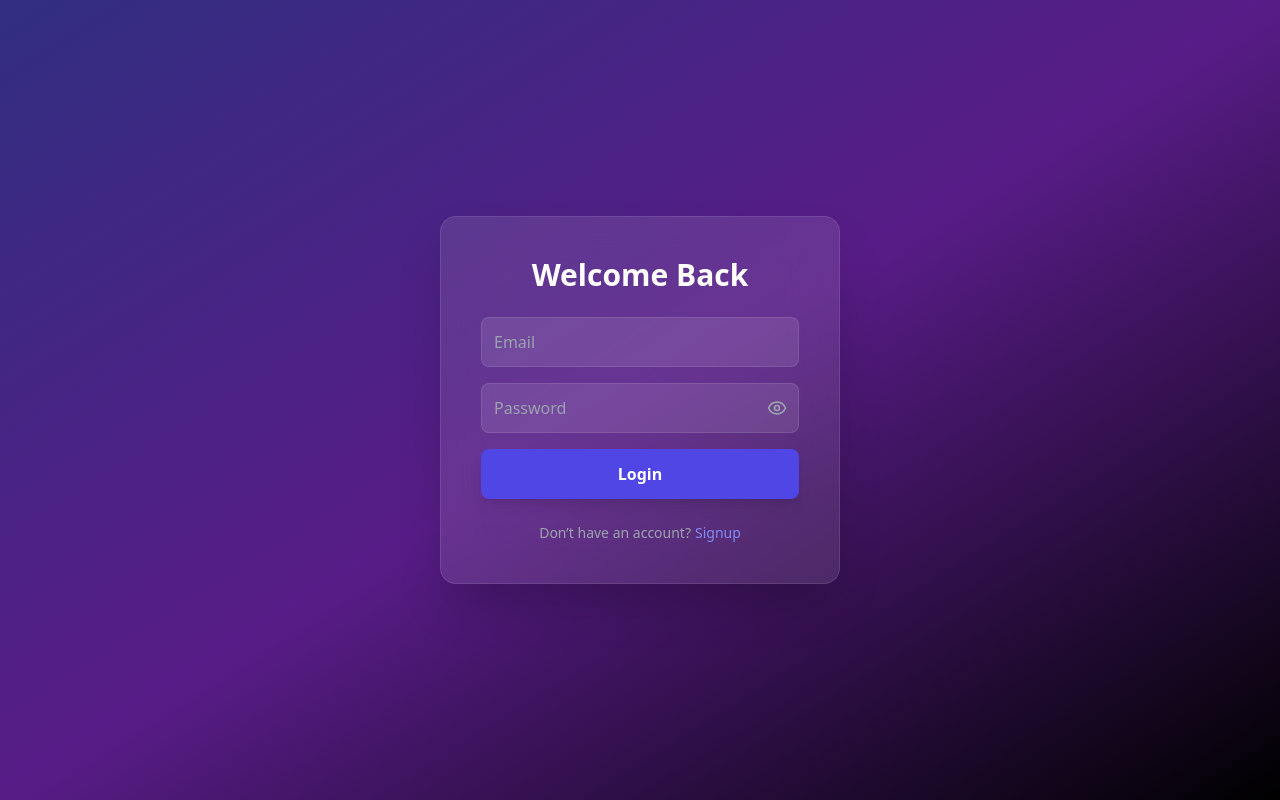
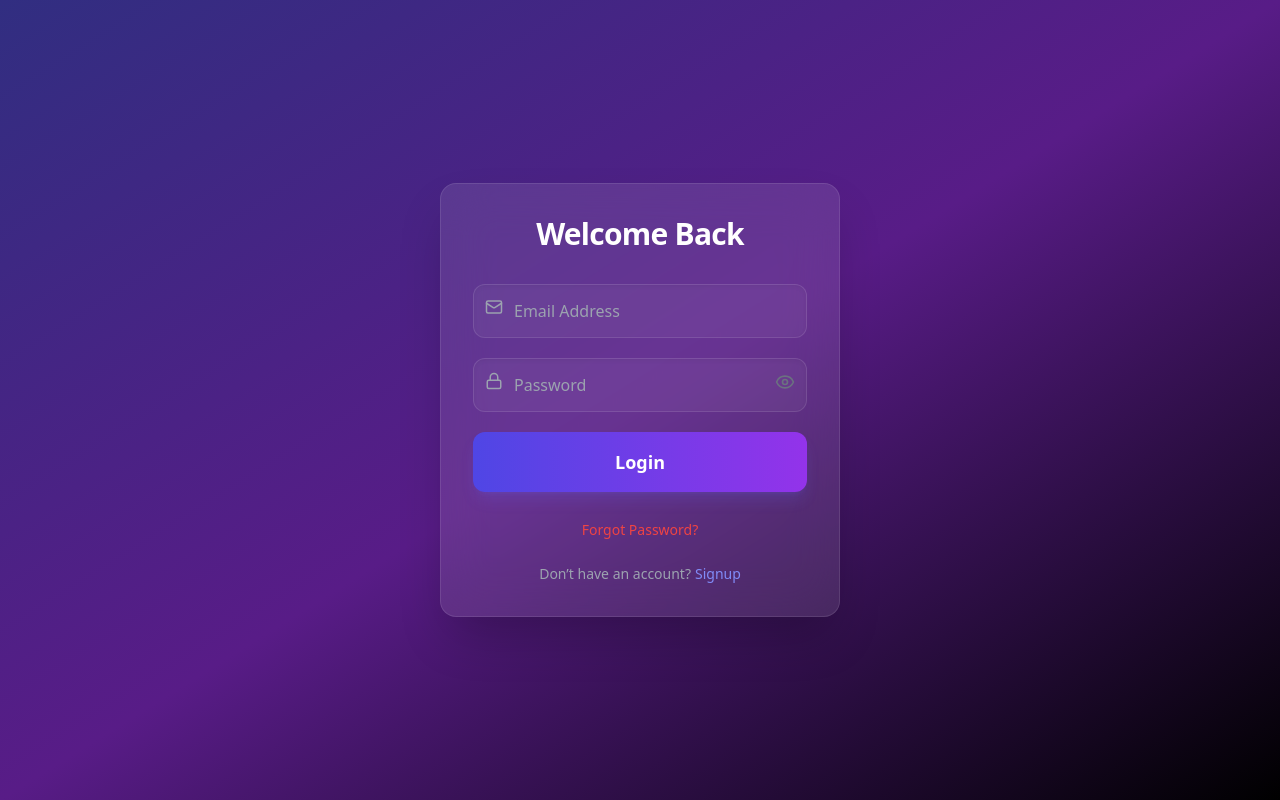
Before and after one commit to ARCHANA-MADDELA-57/healthy-habits-Tracker-frontend, a React (Vite) app: page /login in a window 1280 px wide. Built offline with nearby package versions, Linux system fonts and the light colour scheme.

Commit message:
updated logic for forgot password

```diff
--- a/src/pages/Login.jsx
+++ b/src/pages/Login.jsx
@@ -3,36 +3,35 @@ import { Link, useNavigate } from "react-router-dom";
 import { motion, AnimatePresence } from "framer-motion";
 import { AuthContext } from "../context/AuthContext";
 import { toast } from "react-toastify";
-import { Eye, EyeOff } from "lucide-react";
+import { Eye, EyeOff, ArrowLeft, Mail, Lock, Hash } from "lucide-react";
 
 const Login = () => {
+  // Authentication & View States
   const [email, setEmail] = useState("");
   const [password, setPassword] = useState("");
+  const [resetCode, setResetCode] = useState("");
+  const [newPassword, setNewPassword] = useState("");
   const [status, setStatus] = useState("idle");
   const [showPassword, setShowPassword] = useState(false);
+  const [view, setView] = useState("login"); // 'login' | 'forgot' | 'reset'
 
   const { login } = useContext(AuthContext);
   const navigate = useNavigate();
 
+  // --- API Handlers ---
+
   const handleLogin = async (e) => {
     e.preventDefault();
-    if (!email || !password) {
-      toast.warn("Please enter your credentials");
-      return;
-    }
-
+    if (!email || !password) return toast.warn("Please enter credentials");
     setStatus("loading");
-
     try {
-      const response = await fetch("http://localhost:5000/api/auth/login", {
+      const res = await fetch("http://localhost:5000/api/auth/login", {
         method: "POST",
         headers: { "Content-Type": "application/json" },
         body: JSON.stringify({ email, password }),
       });
-
-      const data = await response.json();
-
-      if (response.ok) {
+      const data = await res.json();
+      if (res.ok) {
         login(data.user, data.token);
         setStatus("success");
         toast.success(`Welcome back, ${data.user.fullName}!`);
@@ -47,98 +46,266 @@ const Login = () => {
     }
   };
 
+  const handleRequestReset = async (e) => {
+    e.preventDefault();
+    setStatus("loading");
+    try {
+      const res = await fetch(
+        "http://localhost:5000/api/auth/forgot-password",
+        {
+          method: "POST",
+          headers: { "Content-Type": "application/json" },
+          body: JSON.stringify({ email }),
+        }
+      );
+      if (res.ok) {
+        toast.success("Check your email for the 6-digit code!");
+        setView("reset");
+      } else {
+        const data = await res.json();
+        toast.error(data.error || "Failed to send reset code");
+      }
+    } catch (err) {
+      toast.error("Connection error");
+    } finally {
+      setStatus("idle");
+    }
+  };
+
+  const handleResetSubmit = async (e) => {
+    e.preventDefault();
+    if (resetCode.length !== 8)
+      return toast.error("Please enter a valid 8-digit code");
+
+    setStatus("loading");
+    try {
+      const res = await fetch("http://localhost:5000/api/auth/reset-password", {
+        method: "POST",
+        headers: { "Content-Type": "application/json" },
+        body: JSON.stringify({ email, code: resetCode, newPassword }),
+      });
+      if (res.ok) {
+        toast.success("Password updated! You can now login.");
+        setView("login");
+        setResetCode("");
+        setNewPassword("");
+      } else {
+        const data = await res.json();
+        toast.error(
+          data.error || "Invalid code or password requirements not met"
+        );
+      }
+    } catch (err) {
+      toast.error("Error updating password");
+    } finally {
+      setStatus("idle");
+    }
+  };
+
   return (
     <div className="min-h-screen flex items-center justify-center bg-gradient-to-br from-indigo-900 via-purple-900 to-black text-white px-4">
       <motion.div
         initial={{ opacity: 0, y: 20 }}
         animate={{ opacity: 1, y: 0 }}
-        className="bg-white/10 backdrop-blur-xl p-10 rounded-2xl shadow-2xl w-full max-w-[400px] border border-white/10"
+        className="bg-white/10 backdrop-blur-xl p-8 rounded-2xl shadow-2xl w-full max-w-[400px] border border-white/10"
       >
-        <h2 className="text-3xl font-bold mb-6 text-center">Welcome Back</h2>
+        <AnimatePresence mode="wait">
+          {/* LOGIN VIEW */}
+          {view === "login" && (
+            <motion.div
+              key="login"
+              initial={{ opacity: 0, x: -20 }}
+              animate={{ opacity: 1, x: 0 }}
+              exit={{ opacity: 0, x: 20 }}
+            >
+              <h2 className="text-3xl font-bold mb-8 text-center tracking-tight">
+                Welcome Back
+              </h2>
 
-        <form onSubmit={handleLogin} className="space-y-4">
+              <form onSubmit={handleLogin} className="space-y-5">
+                {/* Email Field */}
+                <div className="relative group">
+                  <Mail
+                    className="absolute left-3 top-3.5 text-gray-400 group-focus-within:text-indigo-400 transition-colors"
+                    size={18}
+                  />
                   <input
                     type="email"
-            placeholder="Email"
+                    placeholder="Email Address"
                     value={email}
                     onChange={(e) => setEmail(e.target.value)}
-            disabled={status !== "idle"}
-            className="w-full p-3 rounded-lg bg-white/10 border border-white/10 outline-none focus:border-indigo-400 transition-all disabled:opacity-50"
+                    className="w-full p-3.5 pl-10 rounded-xl bg-white/5 border border-white/10 outline-none focus:border-indigo-500/50 focus:bg-white/10 transition-all shadow-inner"
                     required
                   />
+                </div>
 
-          <div className="relative">
+                {/* Password Field */}
+                <div className="relative group">
+                  <Lock
+                    className="absolute left-3 top-3.5 text-gray-400 group-focus-within:text-indigo-400 transition-colors"
+                    size={18}
+                  />
                   <input
                     type={showPassword ? "text" : "password"}
                     placeholder="Password"
                     value={password}
                     onChange={(e) => setPassword(e.target.value)}
-              disabled={status !== "idle"}
-              className="w-full p-3 rounded-lg bg-white/10 border border-white/10 outline-none focus:border-indigo-400 transition-all disabled:opacity-50 pr-12"
+                    className="w-full p-3.5 pl-10 rounded-xl bg-white/5 border border-white/10 outline-none focus:border-indigo-500/50 focus:bg-white/10 transition-all shadow-inner"
                     required
                   />
                   <button
                     type="button"
                     onClick={() => setShowPassword(!showPassword)}
-              className="absolute right-3 top-1/2 -translate-y-1/2 text-gray-400 hover:text-white transition-colors disabled:opacity-50"
-              disabled={status !== "idle"}
+                    className="absolute right-3 top-3.5 text-gray-500 hover:text-white transition-colors"
                   >
                     {showPassword ? <EyeOff size={20} /> : <Eye size={20} />}
                   </button>
                 </div>
 
+                {/* Login Button */}
                 <button
                   type="submit"
                   disabled={status !== "idle"}
-            className={`relative w-full p-3 rounded-lg font-semibold transition-all flex items-center justify-center min-h-[50px] shadow-lg ${
-              status === "success" ? "bg-green-500" : "bg-indigo-600 hover:bg-indigo-700"
+                  className={`w-full p-4 rounded-xl font-bold text-lg shadow-lg transform active:scale-[0.98] transition-all mt-2 ${
+                    status === "success"
+                      ? "bg-green-500 shadow-green-500/20"
+                      : "bg-gradient-to-r from-indigo-600 to-purple-600 hover:from-indigo-500 hover:to-purple-500 shadow-indigo-500/20"
                   }`}
                 >
-            <AnimatePresence mode="wait">
-              {status === "loading" && (
-                <motion.div
-                  key="loading"
-                  initial={{ opacity: 0 }}
-                  animate={{ opacity: 1 }}
-                  exit={{ opacity: 0 }}
-                  className="flex items-center gap-2"
+                  {status === "loading"
+                    ? "Authenticating..."
+                    : status === "success"
+                    ? "Success!"
+                    : "Login"}
+                </button>
+
+                {/* CENTERED FORGOT PASSWORD LINK */}
+                <div className="flex justify-center pt-2">
+                  <button
+                    type="button"
+                    onClick={() => setView("forgot")}
+                    className="text-sm font-medium text-red-500 transition-all duration-200 hover:underline hover:underline-offset-2"
                   >
-                  <motion.div
-                    animate={{ rotate: 360 }}
-                    transition={{ repeat: Infinity, duration: 1, ease: "linear" }}
-                    className="w-5 h-5 border-2 border-white/30 border-t-white rounded-full"
-                  />
-                  <span>Authenticating...</span>
+                    Forgot Password?
+                  </button>
+                </div>
+              </form>
             </motion.div>
           )}
 
-              {status === "success" && (
+          {/* 2. REQUEST RESET FORM */}
+          {view === "forgot" && (
             <motion.div
-                  key="success"
-                  initial={{ opacity: 0, y: 10 }}
-                  animate={{ opacity: 1, y: 0 }}
-                  className="flex items-center gap-2"
+              key="forgot"
+              initial={{ opacity: 0, x: -20 }}
+              animate={{ opacity: 1, x: 0 }}
+              exit={{ opacity: 0, x: 20 }}
             >
-                  <svg className="w-6 h-6 text-white" fill="none" stroke="currentColor" viewBox="0 0 24 24">
-                    <path strokeLinecap="round" strokeLinejoin="round" strokeWidth="3" d="M5 13l4 4L19 7" />
-                  </svg>
-                  <span>Login Successful!</span>
+              <button
+                onClick={() => setView("login")}
+                className="flex items-center gap-2 text-sm text-gray-400 hover:text-white mb-4"
+              >
+                <ArrowLeft size={16} /> Back to Login
+              </button>
+              <h2 className="text-2xl font-bold mb-2">Forgot Password?</h2>
+              <p className="text-sm text-gray-400 mb-6">
+                Enter your email and we'll send you a reset code.
+              </p>
+              <form onSubmit={handleRequestReset} className="space-y-4">
+                <div className="relative">
+                  <Mail
+                    className="absolute left-3 top-3.5 text-gray-400"
+                    size={18}
+                  />
+                  <input
+                    type="email"
+                    placeholder="Email Address"
+                    value={email}
+                    onChange={(e) => setEmail(e.target.value)}
+                    className="w-full p-3 pl-10 rounded-lg bg-white/10 border border-white/10 outline-none focus:border-indigo-400"
+                    required
+                  />
+                </div>
+                <button
+                  type="submit"
+                  disabled={status !== "idle"}
+                  className="w-full p-3 bg-indigo-600 rounded-lg font-semibold hover:bg-indigo-700"
+                >
+                  {status === "loading" ? "Sending Code..." : "Send Reset Code"}
+                </button>
+              </form>
             </motion.div>
           )}
 
-              {status === "idle" && (
-                <motion.span key="idle" initial={{ opacity: 0 }} animate={{ opacity: 1 }} exit={{ opacity: 0 }}>
-                  Login
-                </motion.span>
+          {/* 3. VERIFY CODE & NEW PASSWORD FORM */}
+          {view === "reset" && (
+            <motion.div
+              key="reset"
+              initial={{ opacity: 0, x: -20 }}
+              animate={{ opacity: 1, x: 0 }}
+              exit={{ opacity: 0, x: 20 }}
+            >
+              <h2 className="text-2xl font-bold mb-2">Create New Password</h2>
+              <p className="text-sm text-gray-400 mb-6">
+                Enter the 8-digit code sent to <b>{email}</b>
+              </p>
+              <form onSubmit={handleResetSubmit} className="space-y-4">
+                <div className="relative">
+                  <Hash
+                    className="absolute left-3 top-3.5 text-gray-400"
+                    size={18}
+                  />
+                  <input
+                    type="text"
+                    maxLength="8"
+                    placeholder="8-Digit Code"
+                    value={resetCode}
+                    onChange={(e) => setResetCode(e.target.value)}
+                    className="w-full p-3 pl-10 rounded-lg bg-white/10 border border-white/10 outline-none focus:border-indigo-400 tracking-[0.5em] font-bold text-center"
+                    required
+                  />
+                </div>
+                <div className="relative">
+                  <Lock
+                    className="absolute left-3 top-3.5 text-gray-400"
+                    size={18}
+                  />
+                  <input
+                    type="password"
+                    placeholder="New Password"
+                    value={newPassword}
+                    onChange={(e) => setNewPassword(e.target.value)}
+                    className="w-full p-3 pl-10 rounded-lg bg-white/10 border border-white/10 outline-none focus:border-indigo-400"
+                    required
+                  />
+                </div>
+                <button
+                  type="submit"
+                  disabled={status !== "idle"}
+                  className="w-full p-3 bg-green-600 rounded-lg font-semibold hover:bg-green-700"
+                >
+                  {status === "loading" ? "Updating..." : "Reset Password"}
+                </button>
+                <button
+                  type="button"
+                  onClick={() => setView("forgot")}
+                  className="w-full text-xs text-gray-400 hover:text-white"
+                >
+                  Didn't get a code? Resend
+                </button>
+              </form>
+            </motion.div>
           )}
         </AnimatePresence>
-          </button>
-        </form>
 
+        {view === "login" && (
           <p className="text-sm text-center mt-6 text-gray-400">
             Don’t have an account?
-          <Link to="/signup" className="text-indigo-400 ml-1 hover:underline">Signup</Link>
+            <Link to="/signup" className="text-indigo-400 ml-1 hover:underline">
+              Signup
+            </Link>
           </p>
+        )}
       </motion.div>
     </div>
   );
```
Lines whose indentation alone changed are shown as unchanged.
